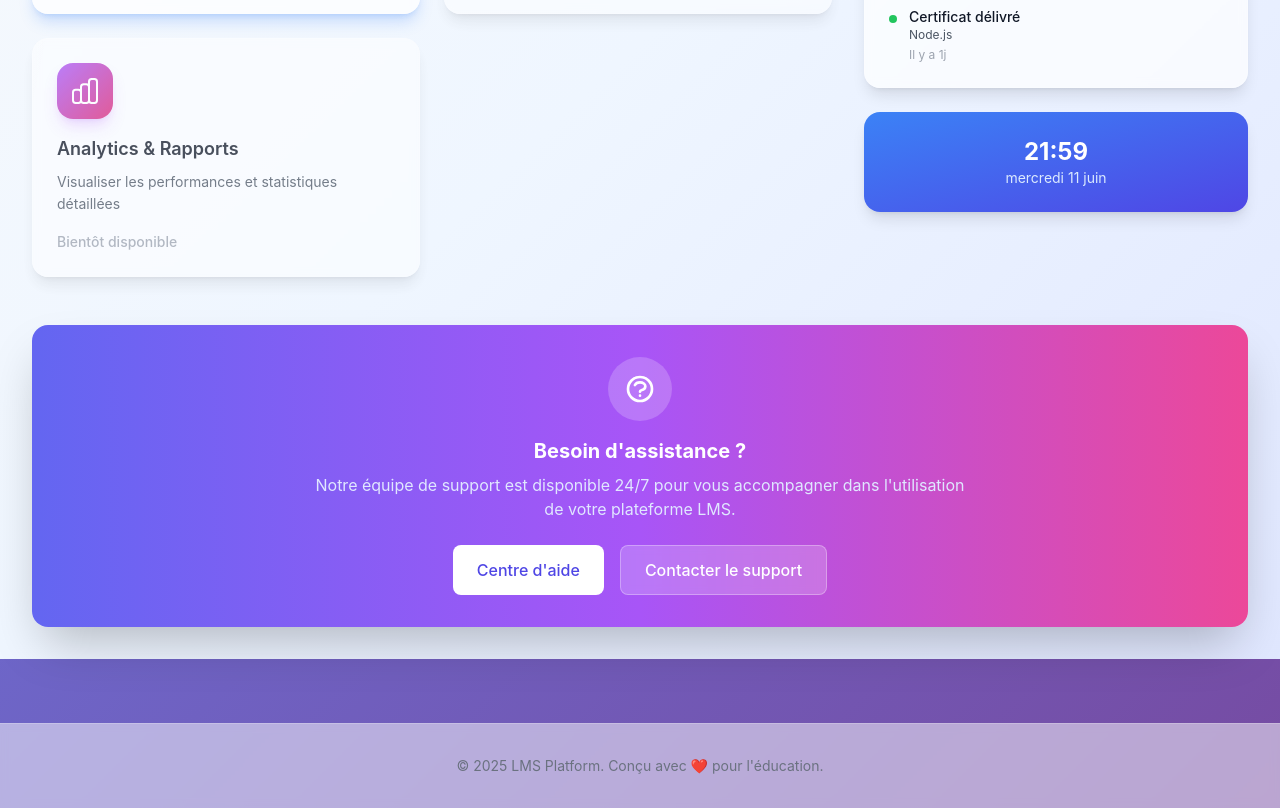
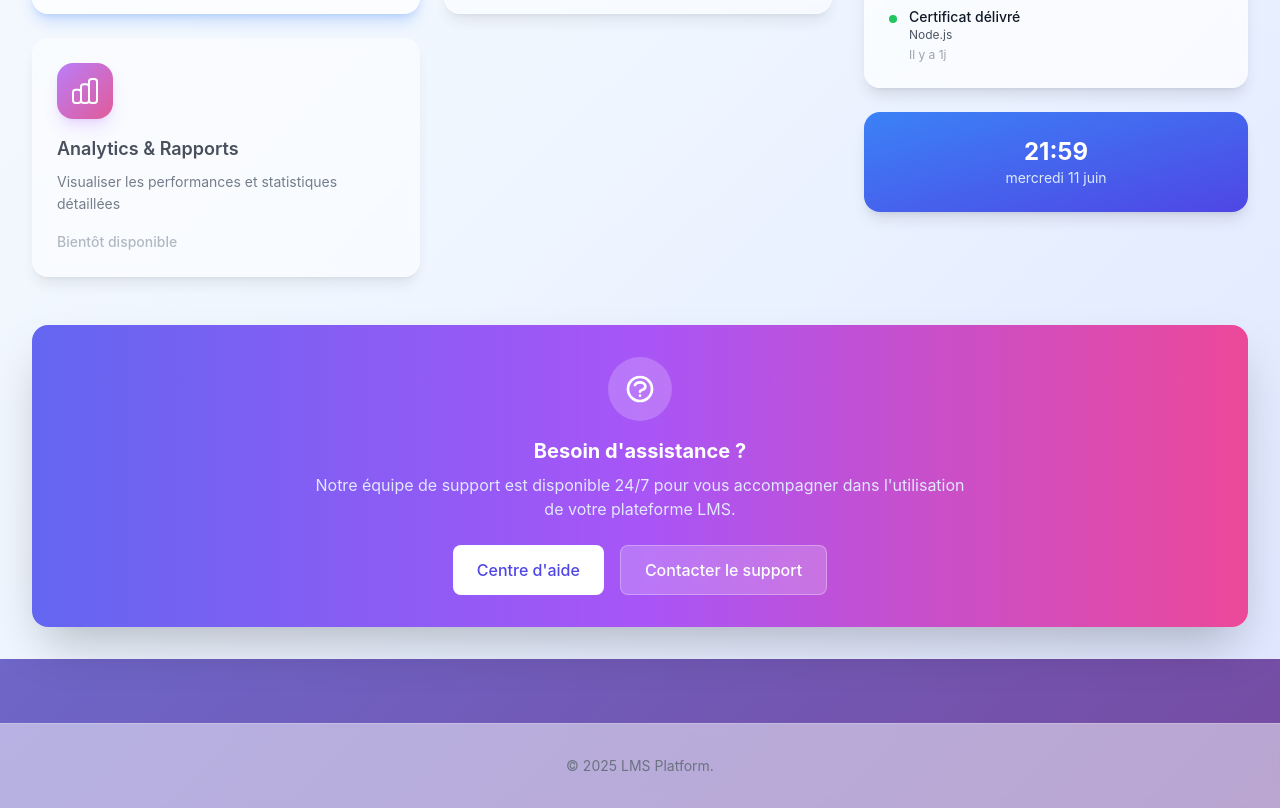
Before and after one commit to mohammedennaim/projet-lms, a React (Create React App) app in the folder FrontEnd/: page /dashboard in a window 1280 px wide. Shown: the part 640-1448 px from the top of the page. Built offline with nearby package versions, Linux system fonts and the light colour scheme; sample sign-in values are in the browser's storage.

Commit message:
update frontend

```diff
--- a/FrontEnd/src/components/Dashboard.js
+++ b/FrontEnd/src/components/Dashboard.js
@@ -148,7 +148,7 @@ const Dashboard = () => {
         {/* Message de bienvenue personnalisé */}
         <div className="mb-8">
           <h2 className="text-3xl font-bold text-gray-900 mb-2">
-            {getGreeting()}, {user?.name || 'Utilisateur'} 👋
+            {getGreeting()}, {user?.name || 'Invité'} 👋
           </h2>
           <p className="text-gray-600">Voici un aperçu de votre plateforme d'apprentissage</p>
         </div>
@@ -274,11 +274,10 @@ const Dashboard = () => {
       </div>
 
       {/* Footer moderne */}
-      <footer className="mt-16 bg-white/50 backdrop-blur-sm border-t border-white/20">
-        <div className="max-w-7xl mx-auto py-8 px-4 sm:px-6 lg:px-8">
+      <footer className="mt-16 bg-white/50 backdrop-blur-sm border-t border-white/20">        <div className="max-w-7xl mx-auto py-8 px-4 sm:px-6 lg:px-8">
           <div className="text-center">
             <p className="text-sm text-gray-500">
-              &copy; {new Date().getFullYear()} LMS Platform. Conçu avec ❤️ pour l'éducation.
+              &copy; {new Date().getFullYear()} LMS Platform.
             </p>
           </div>
         </div>
--- a/FrontEnd/src/components/Navbar.js
+++ b/FrontEnd/src/components/Navbar.js
@@ -109,7 +109,7 @@ const Navbar = () => {
                     {user?.name?.charAt(0) || 'U'}
                   </div>
                   <span className="hidden lg:block text-sm font-medium text-gray-700">
-                    {user?.name || 'Utilisateur'}
+                    {user?.name || 'Invité'}
                   </span>
                 </button>
                 {/* Dropdown could be added here */}
```
